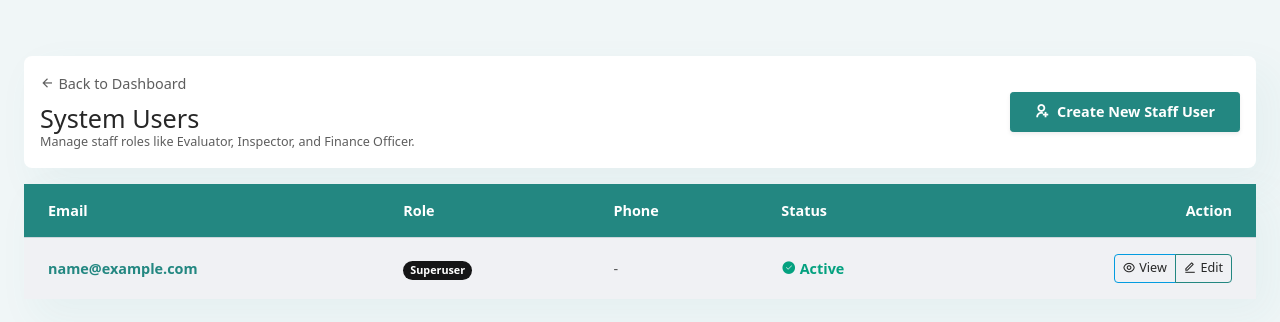
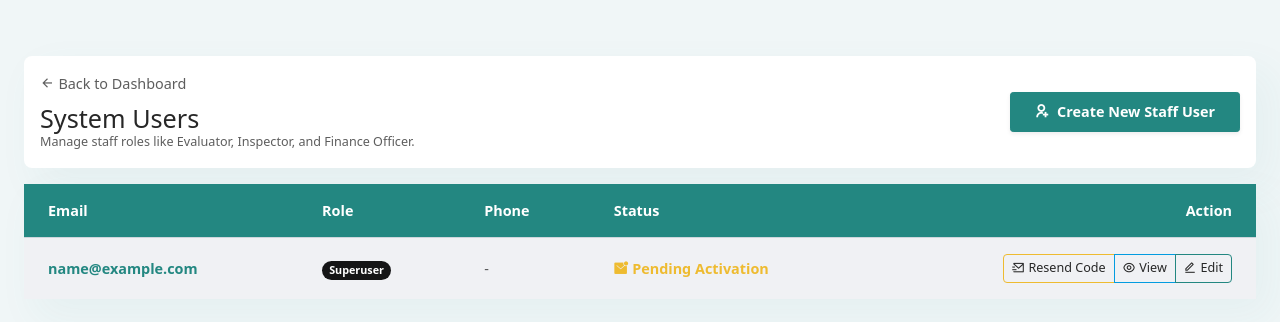
Before and after one commit to Maquiz1/tamris, a Django app: page /system-users/ in a window 1280 px wide. Shown: the top 322 px of the page. Run offline with Django 5.2, Linux system fonts and the light colour scheme; the visitor is signed in with stand-in values (Sample User, id 1); data comes from the database, SQL or seed files in the repository; data that the repository does not hold is empty; some libraries are stand-ins or nearby versions.

Commit message:
Add admin button to resend activation code for unverified staff

```diff
--- a/backend/users/templates/users/system_users_list.html
+++ b/backend/users/templates/users/system_users_list.html
@@ -54,7 +54,9 @@
                                     </td>
                                     <td class="px-4 py-3 text-muted">{{ staff.phone_number|default:"-" }}</td>
                                     <td class="px-4 py-3">
-                                        {% if staff.is_active %}
+                                        {% if not staff.is_email_verified %}
+                                            <span class="text-warning fw-bold d-inline-flex align-items-center"><i class="ri-mail-unread-fill me-1"></i> Pending Activation</span>
+                                        {% elif staff.is_active %}
                                             <span class="text-success fw-bold d-inline-flex align-items-center"><i class="ri-checkbox-circle-fill me-1"></i> Active</span>
                                         {% else %}
                                             <span class="text-danger fw-bold d-inline-flex align-items-center"><i class="ri-close-circle-fill me-1"></i> Inactive</span>
@@ -62,6 +64,11 @@
                                     </td>
                                     <td class="px-4 py-3 text-end">
                                         <div class="btn-group" role="group">
+                                            {% if not staff.is_email_verified %}
+                                            <a href="{% url 'users:resend_staff_activation' staff.pk %}" class="btn btn-sm btn-outline-warning d-inline-flex align-items-center" title="Resend Activation Email">
+                                                <i class="ri-mail-send-line me-1"></i> Resend Code
+                                            </a>
+                                            {% endif %}
                                             <a href="{% url 'users:system_user_detail' staff.pk %}" class="btn btn-sm btn-outline-info d-inline-flex align-items-center">
                                                 <i class="ri-eye-line me-1"></i> View
                                             </a>
--- a/backend/users/urls.py
+++ b/backend/users/urls.py
@@ -8,7 +8,8 @@ from .views import (
     staff_registration_list_view, staff_registration_detail_view, staff_registration_action_view,
     reupload_document_view, system_users_list_view, system_user_create_view,
     system_user_update_view, system_user_detail_view, applicant_users_list_view,
-    send_phone_otp_view, verify_phone_otp_view, resend_email_otp_view
+    send_phone_otp_view, verify_phone_otp_view, resend_email_otp_view,
+    resend_staff_activation_view
 )
 
 app_name = 'users'
@@ -43,5 +44,6 @@ urlpatterns = [
     path('system-users/create/', system_user_create_view, name='system_user_create'),
     path('system-users/<int:pk>/', system_user_detail_view, name='system_user_detail'),
     path('system-users/<int:pk>/edit/', system_user_update_view, name='system_user_update'),
+    path('system-users/<int:pk>/resend-activation/', resend_staff_activation_view, name='resend_staff_activation'),
     path('reupload-document/', reupload_document_view, name='reupload_document'),
 ]
--- a/backend/users/views/system_users.py
+++ b/backend/users/views/system_users.py
@@ -121,3 +121,45 @@ def applicant_users_list_view(request):
         'query': query,
         'total_applicants': applicants.count()
     })
+
+@login_required
+def resend_staff_activation_view(request, pk):
+    is_admin = request.user.is_admin
+    if not is_admin:
+        return redirect('users:dashboard')
+
+    staff_user = get_object_or_404(CustomUser, pk=pk)
+
+    # Verify the user is a staff member
+    is_staff = staff_user.role and staff_user.role.name in ['Admin', 'Evaluator', 'Inspector', 'Finance Officer']
+    if not (is_staff or staff_user.is_superuser):
+        messages.error(request, "This action is only available for staff users.")
+        return redirect('users:system_users_list')
+
+    if staff_user.is_email_verified:
+        messages.info(request, f"User {staff_user.email} is already verified and active.")
+        return redirect('users:system_users_list')
+
+    import random
+    import string
+    import pyotp
+    from users.emails import notify_staff_account_created
+
+    # Generate new temporary password
+    temp_password = ''.join(random.choices(string.ascii_letters + string.digits, k=10))
+    staff_user.set_password(temp_password)
+
+    # Make sure they have an OTP secret
+    if not staff_user.otp_secret:
+        staff_user.otp_secret = pyotp.random_base32()
+
+    staff_user.save()
+
+    # Get current OTP code
+    otp_code = pyotp.TOTP(staff_user.otp_secret).now()
+
+    # Send email
+    notify_staff_account_created(staff_user, temp_password, otp_code)
+
+    messages.success(request, f"Successfully reset credentials and sent a new activation email to {staff_user.email}.")
+    return redirect('users:system_users_list')
```
